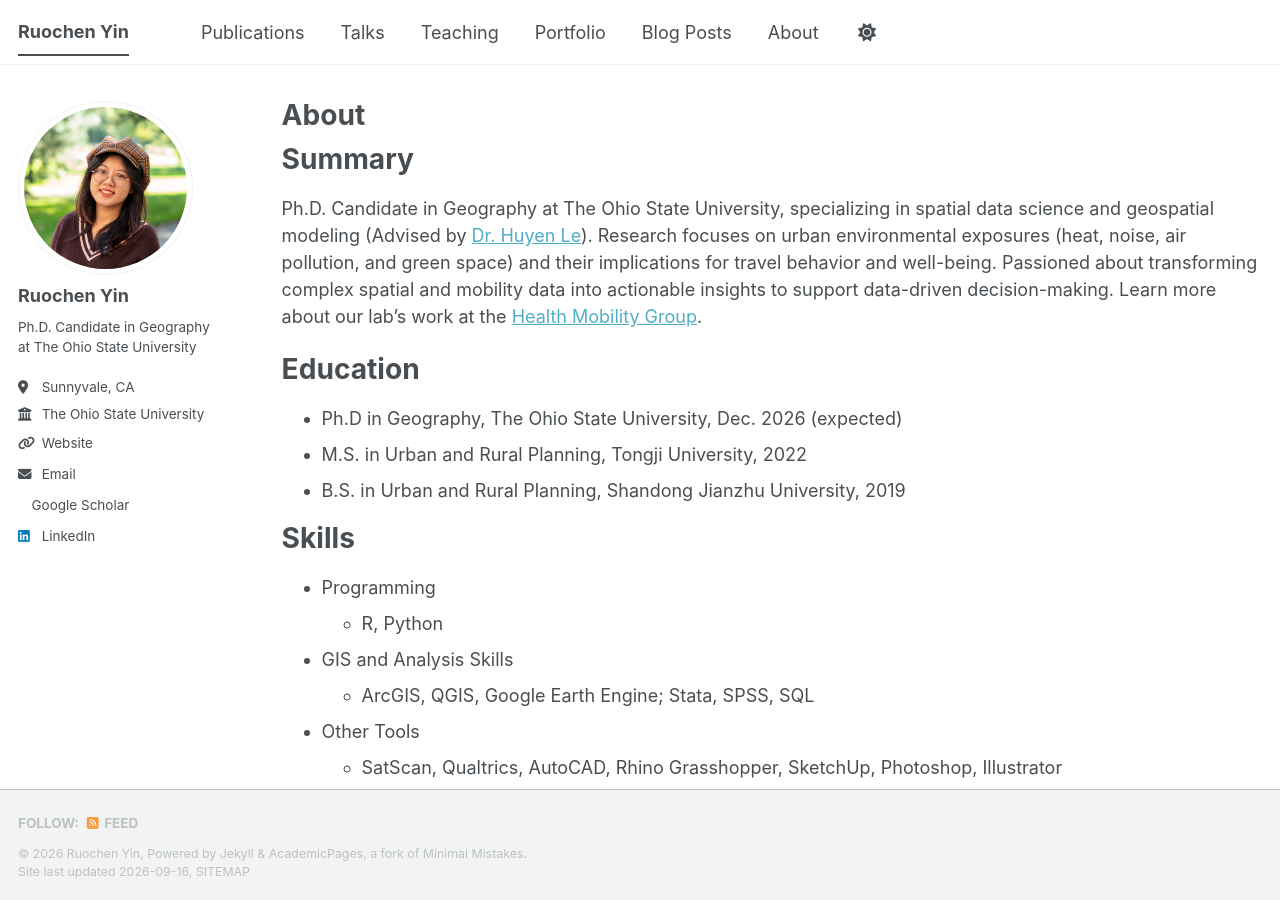
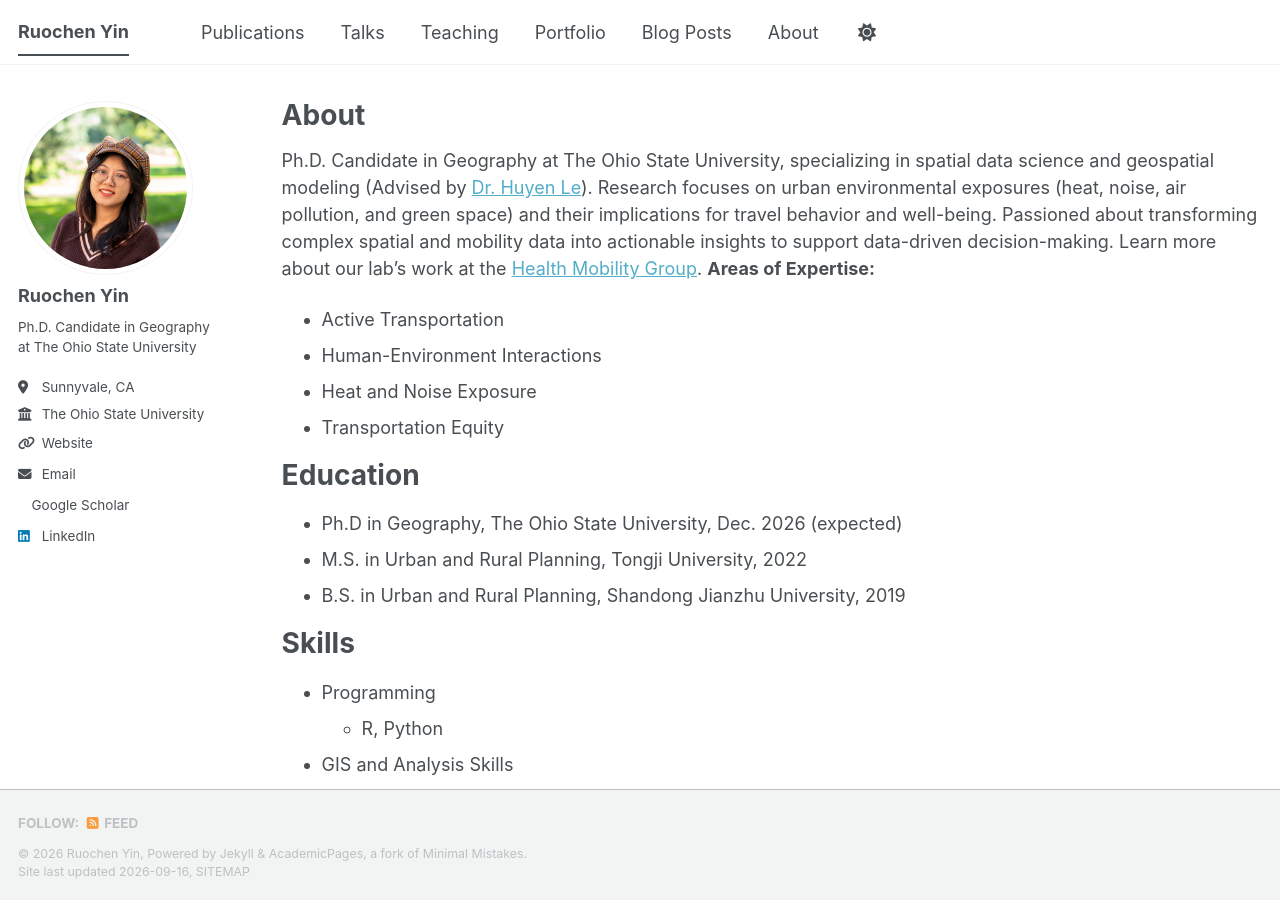
Before and after one commit to yrc001/yrc001.github.io, a Jekyll site: the page built from _pages/cv.md, in a window 1280 px wide and 900 px high. Built offline with Jekyll 4.4.1, drawn with Linux system fonts in a browser that asks for light colours; a style sheet for code colours, icons or effects is not loaded.

Commit message:
Update cv.md

```diff
--- a/_pages/cv.md
+++ b/_pages/cv.md
@@ -9,9 +9,13 @@ redirect_from:
 
 {% include base_path %}
 
-Summary
-======
 Ph.D. Candidate in Geography at The Ohio State University, specializing in spatial data science and geospatial modeling (Advised by [Dr. Huyen Le](https://geography.osu.edu/people/le.253)). Research focuses on urban environmental exposures (heat, noise, air pollution, and green space) and their implications for travel behavior and well-being. Passioned about transforming complex spatial and mobility data into actionable insights to support data-driven decision-making. Learn more about our lab's work at the [Health Mobility Group](https://u.osu.edu/huyenle/).
+**Areas of Expertise:**
+* Active Transportation
+* Human-Environment Interactions
+* Heat and Noise Exposure
+* Transportation Equity
+
 
 Education
 ======
```
